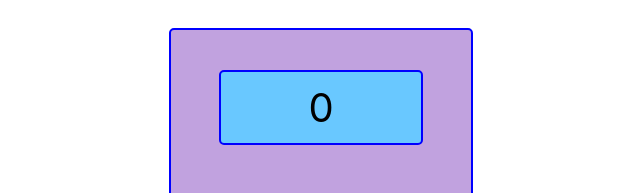
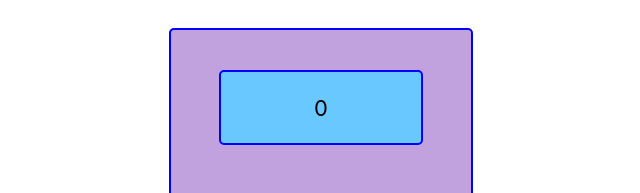
Before and after one commit to Anastasiya-la/counter, a React (Create React App) app: page / in a window 1280 px wide. Shown: the part 326-519 px from the top of the page, without its empty margins (319-959 px from the left). Built offline with nearby package versions, Linux system fonts and the light colour scheme.

Commit message:
add 'enter values and press set' message

```diff
--- a/src/App.css
+++ b/src/App.css
@@ -27,7 +27,8 @@ button {
     height: 100px;
     align-items: center;
     justify-content: center;
-    font-size: 40px;
+    font-size: 22px;
+    text-align: center;
 }
 
 .buttons-section {
@@ -57,13 +58,14 @@ button {
     height: 100px;
     justify-content: space-around;
 }
-.value{
+
+.value {
     display: flex;
     justify-content: space-around;
     align-items: center;
     padding: 5px;
 }
 
-.input-set{
+.input-set {
     width: 80px;
 }
--- a/src/App.tsx
+++ b/src/App.tsx
@@ -7,6 +7,8 @@ function App() {
     let [count, setCount] = useState<number>(0)
     let [maxValue, setMaxValue] = useState(5)
     let [minValue, setMinValue] = useState(0)
+    let [error, setError] = useState(false)
+    let [isValueChanging, setIsValueChanging] = useState(false)
 
     let addNumber = () => {
         if (count < maxValue) {
@@ -22,6 +24,7 @@ function App() {
     const setValues = (min: number, max: number) => {
         localStorage.setItem('counterMax', JSON.stringify(max))
         localStorage.setItem('counterMin', JSON.stringify(min))
+        setIsValueChanging(false)
         setMinValue(min)
         setMaxValue(max)
         setCount(min)
@@ -43,9 +46,10 @@ function App() {
         <div>
             <Settings setValues={setValues}
                       minValue={minValue}
-                      maxValue={maxValue}/>
+                      maxValue={maxValue}
+                      setIsValueChanging={setIsValueChanging}/>
             <Counter countNumber={count} addNumber={addNumber} resetNumber={resetNumber} maxValue={maxValue}
-                     minValue={minValue}/>
+                     minValue={minValue} error={error} isSetClicked={isValueChanging}/>
         </div>
 
     );
--- a/src/components/Counter.tsx
+++ b/src/components/Counter.tsx
@@ -8,12 +8,15 @@ type CounterPropsType = {
     resetNumber: () => void
     maxValue: number
     minValue: number
+    error: boolean
+    isSetClicked: boolean
 }
 
 const Counter = (props: CounterPropsType) => {
     return (
         <div className={'main-section'}>
-            <CounterBoard countNumber={props.countNumber} maxValue={props.maxValue}/>
+            <CounterBoard countNumber={props.countNumber} maxValue={props.maxValue} error={props.error}
+                          isSetClicked={props.isSetClicked}/>
             <div className={'buttons-section'}>
                 <Button name={'inc'} callback={props.addNumber} disabled={props.countNumber === props.maxValue}/>
                 <Button name={'reset'} callback={props.resetNumber} disabled={props.countNumber === props.minValue}/>
--- a/src/components/CounterBoard.tsx
+++ b/src/components/CounterBoard.tsx
@@ -3,12 +3,18 @@ import React from 'react';
 type CounterBoardPropsType = {
     countNumber: number
     maxValue: number
+    error: boolean
+    isSetClicked: boolean
 }
 
 const CounterBoard = (props: CounterBoardPropsType) => {
     return (
         <div className={'counter-section'}>
-            <span className={props.countNumber === props.maxValue ? 'button-max' : ''}>{props.countNumber}</span>
+            {props.error ? <span>Incorrect Value!</span> : props.isSetClicked ?
+                <span>enter values and press 'set'</span> :
+                <span className={props.countNumber === props.maxValue ? 'button-max' : ''}>{props.countNumber}</span>
+            }
+
         </div>
     );
 }
--- a/src/components/SettingBoard.tsx
+++ b/src/components/SettingBoard.tsx
@@ -5,6 +5,7 @@ type SettingBoardType = {
     minValue: number
     changeMaxValue: (value: number) => void
     changeMinValue: (value: number) => void
+    setIsValueChanging: (value: boolean) => void
 
 }
 
@@ -12,10 +13,12 @@ const SettingBoard = (props: SettingBoardType) => {
 
 
     const onChangeMaxHandler = (e: ChangeEvent<HTMLInputElement>) => {
+        props.setIsValueChanging(true);
         props.changeMaxValue(+e.currentTarget.value);
     }
 
     const onChangeMinHandler = (e: ChangeEvent<HTMLInputElement>) => {
+        props.setIsValueChanging(true);
         props.changeMinValue(+e.currentTarget.value);
     }
 
--- a/src/components/Settings.tsx
+++ b/src/components/Settings.tsx
@@ -6,6 +6,7 @@ type SettingsPropsType = {
     setValues: (min: number, max: number) => void
     minValue: number
     maxValue: number
+    setIsValueChanging: (value: boolean) => void
 }
 
 const Settings = (props: SettingsPropsType) => {
@@ -27,6 +28,7 @@ const Settings = (props: SettingsPropsType) => {
         localStorage.setItem('minValue', JSON.stringify(min))
         props.setValues(min, max)
     }
+
     return (
         <div className={"main-section"}>
             <SettingBoard
@@ -34,7 +36,9 @@ const Settings = (props: SettingsPropsType) => {
                 changeMaxValue={setMax}
                 changeMinValue={setMin}
                 minValue={min}
-                maxValue={max}/>
+                maxValue={max}
+                setIsValueChanging={props.setIsValueChanging}
+            />
             <div className={'buttons-section'}>
                 <Button name={'set'} callback={handleSetClicked}/>
             </div>
```
